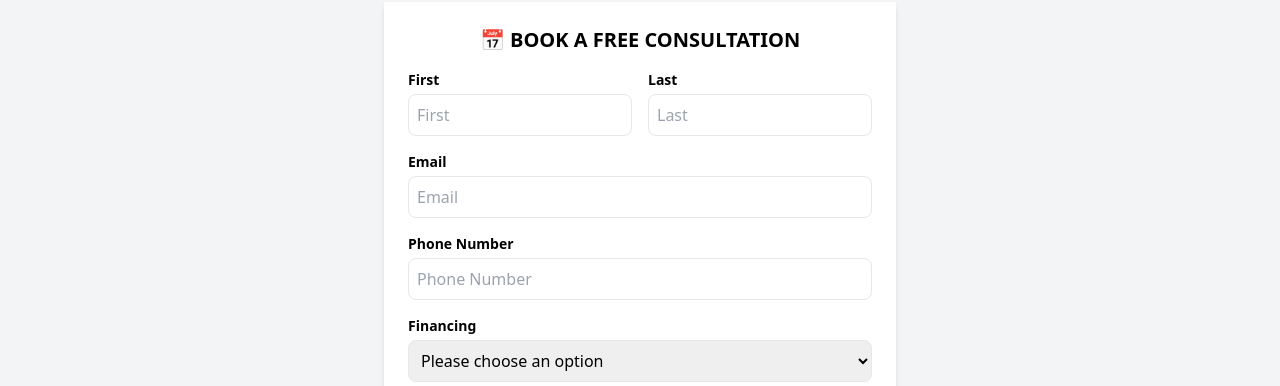
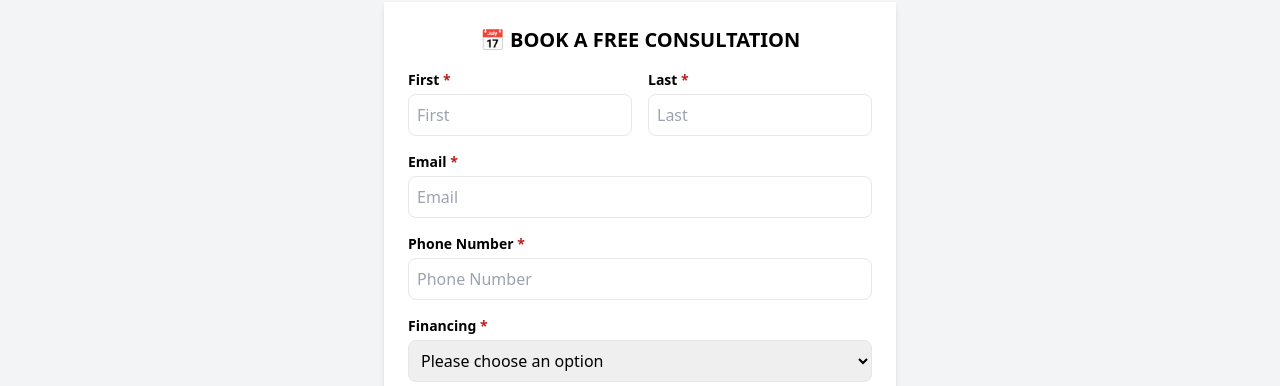
Before and after one commit to shubham-medscribe/dental, a React (Create React App) app: page /contact in a window 1280 px wide. Shown: the part 304-690 px from the top of the page. Built offline with nearby package versions, Linux system fonts and the light colour scheme.

Commit message:
six commit

```diff
--- a/src/pages/contact.tsx
+++ b/src/pages/contact.tsx
@@ -47,7 +47,7 @@ export default function Contact() {
                   htmlFor="firstName"
                   className="block text-sm font-semibold mb-1"
                 >
-                  First
+                  First <span className="text-red-700">*</span>
                 </label>
                 <input
                   type="text"
@@ -64,7 +64,7 @@ export default function Contact() {
                   htmlFor="lastName"
                   className="block text-sm font-semibold mb-1"
                 >
-                  Last
+                  Last <span className="text-red-700">*</span>
                 </label>
                 <input
                   type="text"
@@ -83,7 +83,7 @@ export default function Contact() {
                 htmlFor="email"
                 className="block text-sm font-semibold mb-1"
               >
-                Email
+                Email <span className="text-red-700">*</span>
               </label>
               <input
                 type="email"
@@ -101,7 +101,7 @@ export default function Contact() {
                 htmlFor="phone"
                 className="block text-sm font-semibold mb-1"
               >
-                Phone Number
+                Phone Number <span className="text-red-700">*</span>
               </label>
               <input
                 type="tel"
@@ -119,7 +119,7 @@ export default function Contact() {
                 htmlFor="financing"
                 className="block text-sm font-semibold mb-1"
               >
-                Financing
+                Financing <span className="text-red-700">*</span>
               </label>
               <select
                 name="financing"
```
